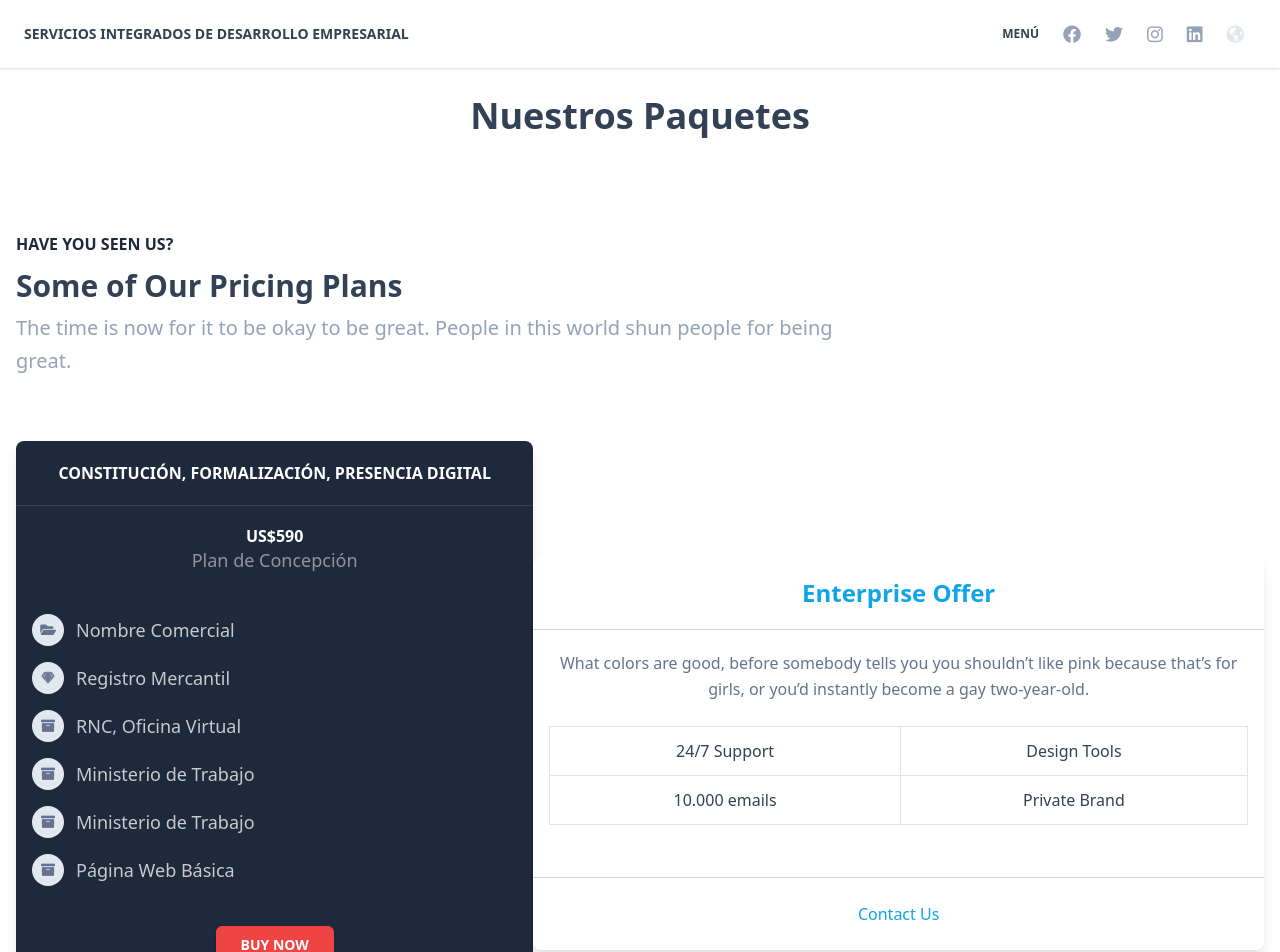
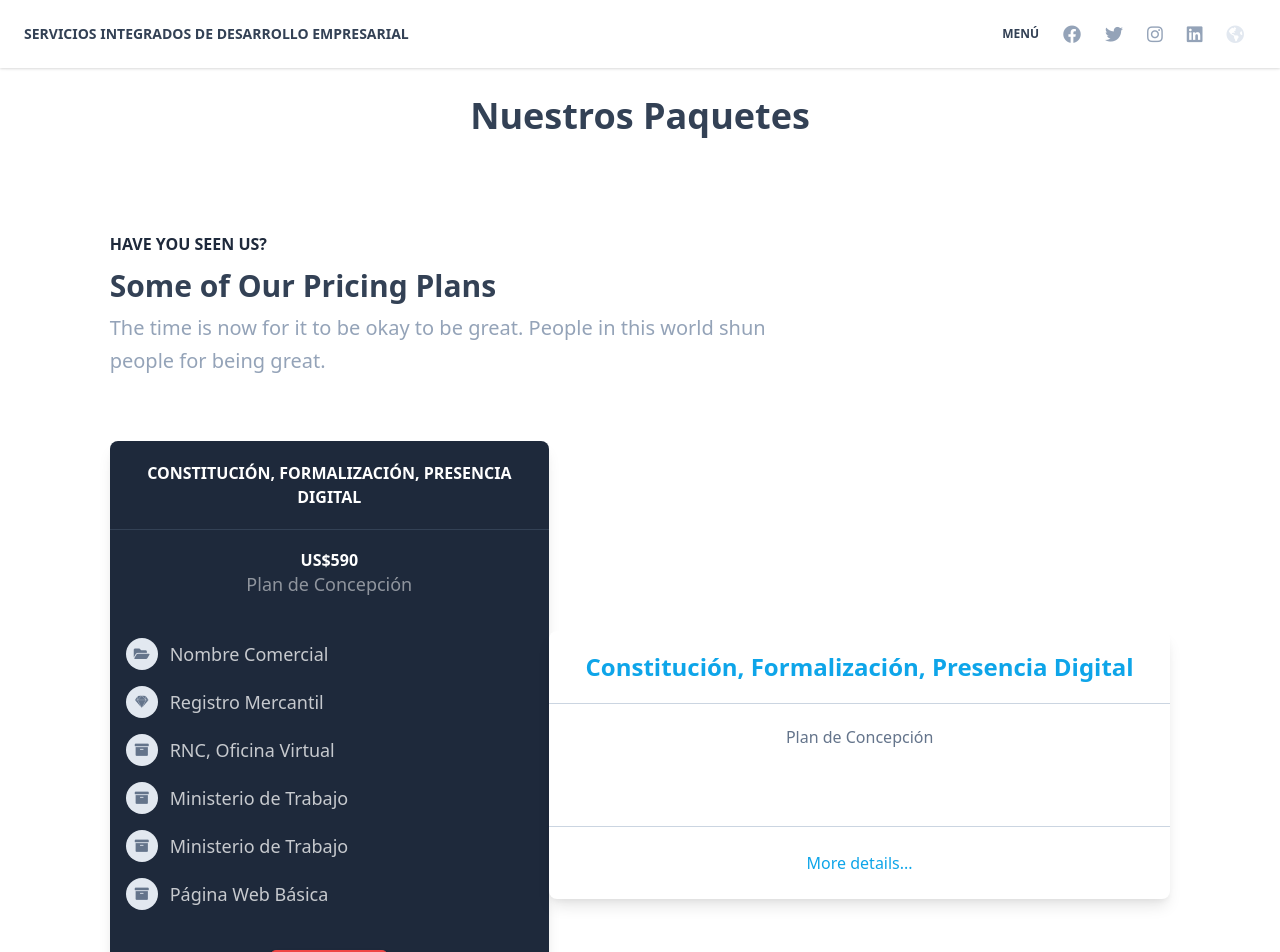
Before and after one commit to SIDE-Dominicana/sidedominicana, a React (Create React App) app in the folder client-admin/: page /service in a window 1280 px wide. Shown: the top 952 px of the page. Built offline with nearby package versions, Linux system fonts and the light colour scheme.

Commit message:
Change Package
Change of the package

```diff
--- a/client-admin/src/_texts/e-commerce/cards/cardpricinglist.js
+++ b/client-admin/src/_texts/e-commerce/cards/cardpricinglist.js
@@ -42,4 +42,6 @@ const textProps = {
     children: "More details...",
   },
 };
+
+
 export default textProps;
--- a/client-admin/src/_texts/e-commerce/cards/cardtabledetails.js
+++ b/client-admin/src/_texts/e-commerce/cards/cardtabledetails.js
@@ -1,14 +1,47 @@
 const textProps = {
-  title: "Enterprise Offer",
-  description:
-    "What colors are good, before somebody tells you you shouldn’t like pink because that’s for girls, or you’d instantly become a gay two-year-old.",
-  table: [
-    ["24/7 Support", "Design Tools"],
-    ["10.000 emails", "Private Brand"],
+  title: "Constitución, Formalización, Presencia Digital",
+  description: "Plan de Concepción",
+  price: " US$590",
+  list: [
+    {
+      icon: "fas fa-folder-open",
+      text: "Nombre Comercial",
+    },
+    {
+      icon: "fab fa-sketch",
+      text: "Registro Mercantil",
+    },
+    {
+      icon: "fas fa-archive",
+      text: "RNC, Oficina Virtual",
+    },
+
+    {
+      icon: "fas fa-archive",
+      text: "Ministerio de Trabajo",
+    },
+
+    {
+      icon: "fas fa-archive",
+      text: "Ministerio de Trabajo",
+    },
+
+    {
+      icon: "fas fa-archive",
+      text: "Página Web Básica ",
+    },
+
+
   ],
+  button: {
+    color: "red",
+    children: "Buy Now",
+  },
   link: {
     href: "#pablo",
-    children: "Contact Us",
+    children: "More details...",
   },
 };
+
+
 export default textProps;
```
